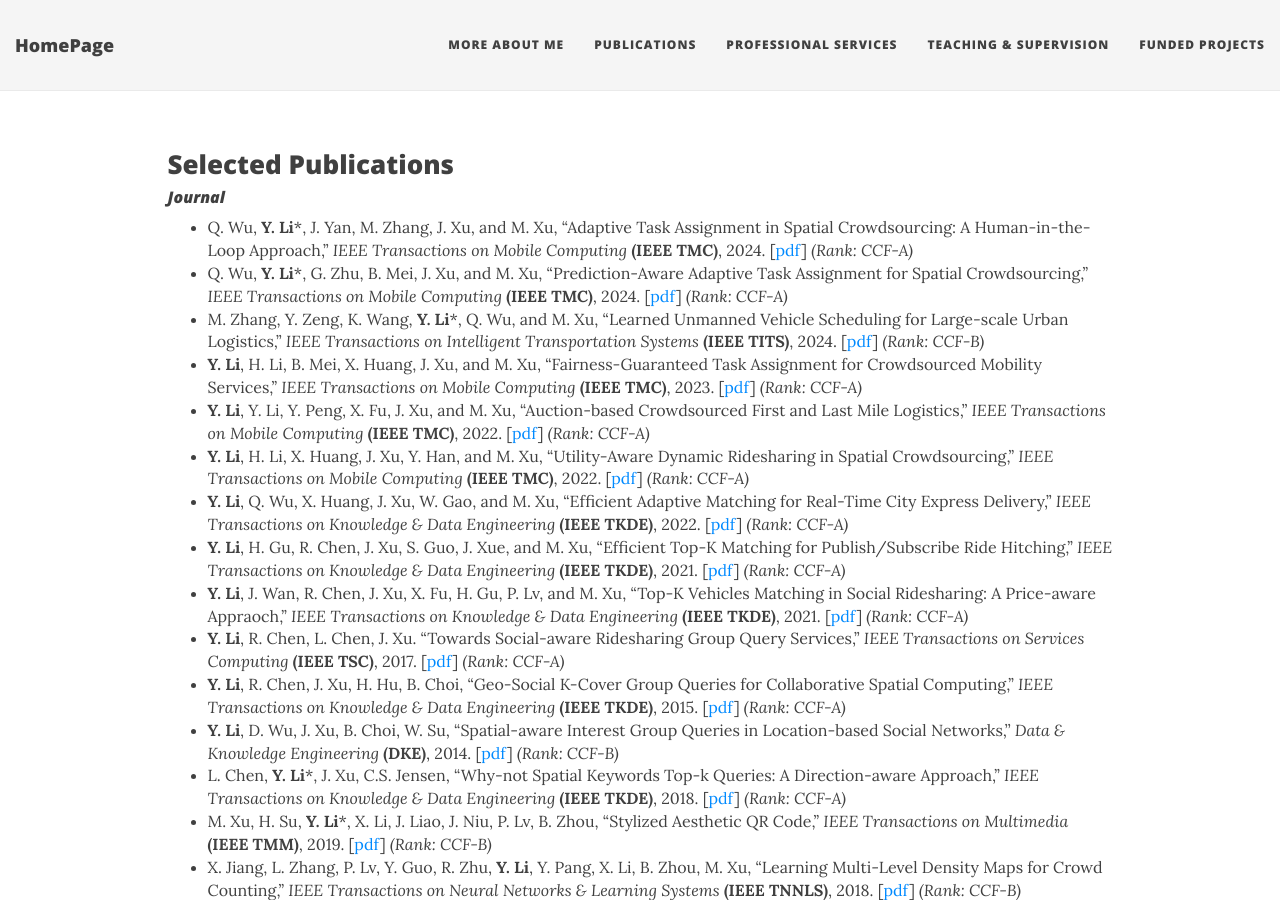
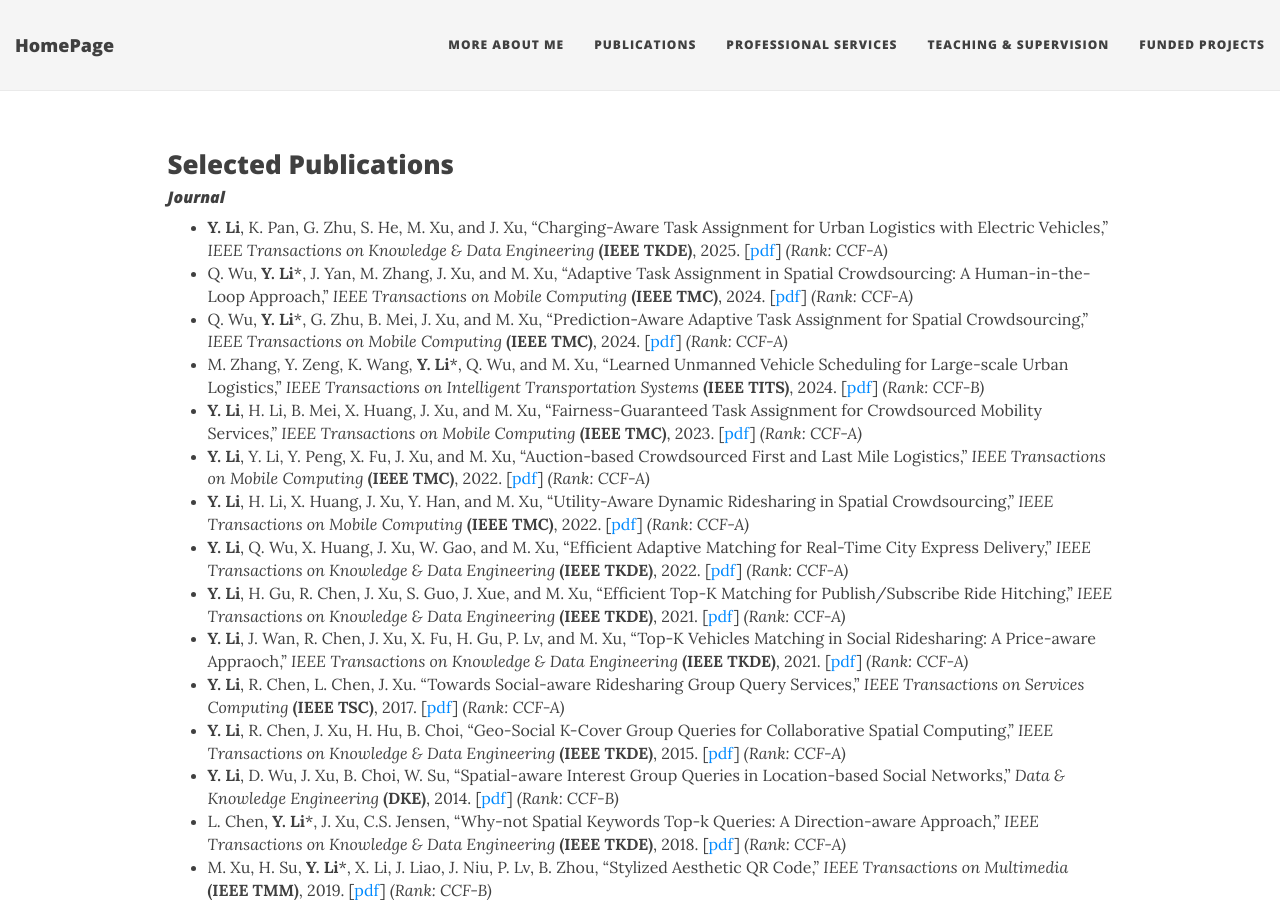
Before and after one commit to zzudb/zzudb.github.io, a Jekyll site: the page built from pages/mypublications.md, in a window 1280 px wide and 900 px high. Built offline with Jekyll 4.4.1, drawn with Linux system fonts in a browser that asks for light colours; nearby versions of some CDN libraries.

Commit message:
Update mypublications.md

```diff
--- a/pages/mypublications.md
+++ b/pages/mypublications.md
@@ -5,6 +5,7 @@ show-avatar: false
 <h2 style="text-align: left;">Selected Publications</h2>
 
 #### _Journal_
+* **Y. Li**, K. Pan, G. Zhu, S. He, M. Xu, and J. Xu, "Charging-Aware Task Assignment for Urban Logistics with Electric Vehicles,'' _IEEE Transactions on Knowledge & Data Engineering_ **(IEEE TKDE)**, 2025. [[pdf](https://zzudb.github.io/pages/mypublications/)] _(Rank: CCF-A)_
 * Q. Wu, **Y. Li***, J. Yan, M. Zhang, J. Xu, and M. Xu, "Adaptive Task Assignment in Spatial Crowdsourcing: A Human-in-the-Loop Approach,'' _IEEE Transactions on Mobile Computing_ **(IEEE TMC)**, 2024. [[pdf](https://zzudb.github.io/pages/mypublications/)] _(Rank: CCF-A)_
 * Q. Wu, **Y. Li***, G. Zhu, B. Mei, J. Xu, and M. Xu, "Prediction-Aware Adaptive Task Assignment for Spatial Crowdsourcing,'' _IEEE Transactions on Mobile Computing_ **(IEEE TMC)**, 2024. [[pdf](https://zzudb.github.io/pages/mypublications/)] _(Rank: CCF-A)_
 * M. Zhang, Y. Zeng, K. Wang, **Y. Li***, Q. Wu, and M. Xu, "Learned Unmanned Vehicle Scheduling for Large-scale Urban Logistics,'' _IEEE Transactions on Intelligent Transportation Systems_ **(IEEE TITS)**, 2024. [[pdf](https://zzudb.github.io/pages/mypublications/)] _(Rank: CCF-B)_
```
